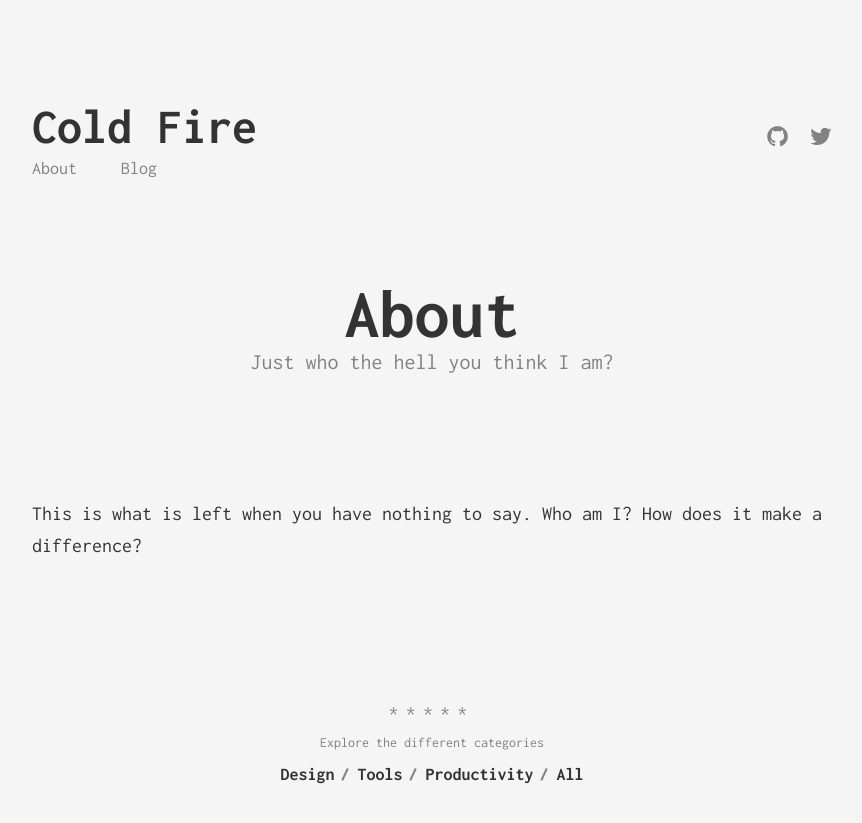
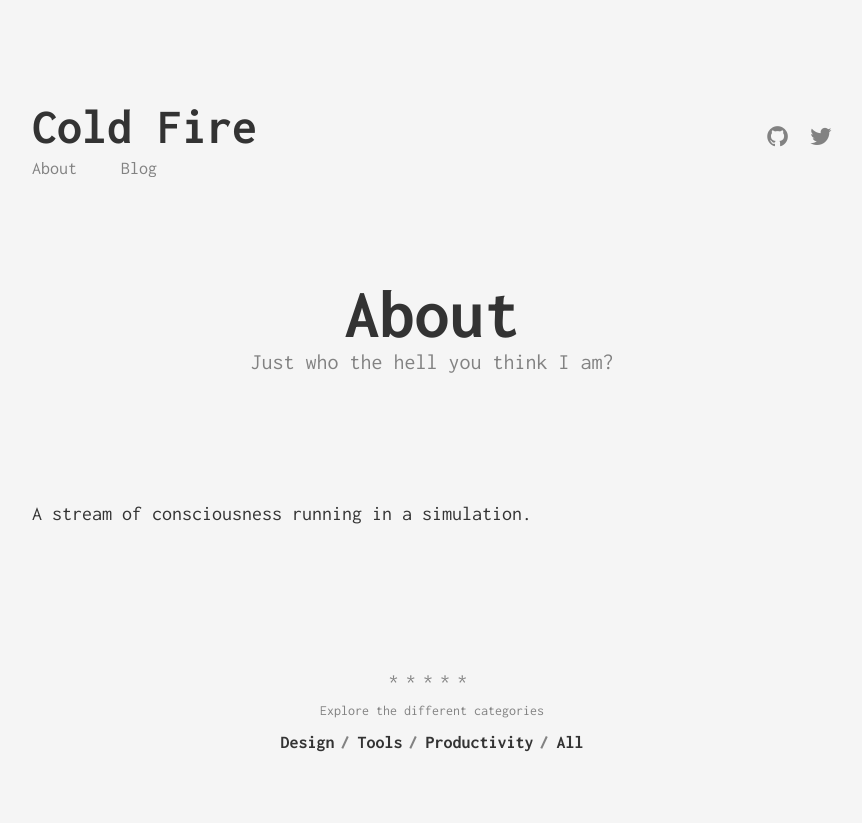
Before and after one commit to harshadptl/harshadptl.github.io, a Jekyll site: the page built from about.md, in a window 1280 px wide. Shown: the top 823 px of the page, without its empty margins (208-1070 px from the left). Built offline with Jekyll 4.4.1, drawn with Linux system fonts in a browser that asks for light colours.

Commit message:
Update about.md

```diff
--- a/about.md
+++ b/about.md
@@ -5,4 +5,4 @@ subtitle: Just who the hell you think I am?
 permalink: /about/
 ---
 
-This is what is left when you have nothing to say. Who am I? How does it make a difference?
+A stream of consciousness running in a simulation.
```
